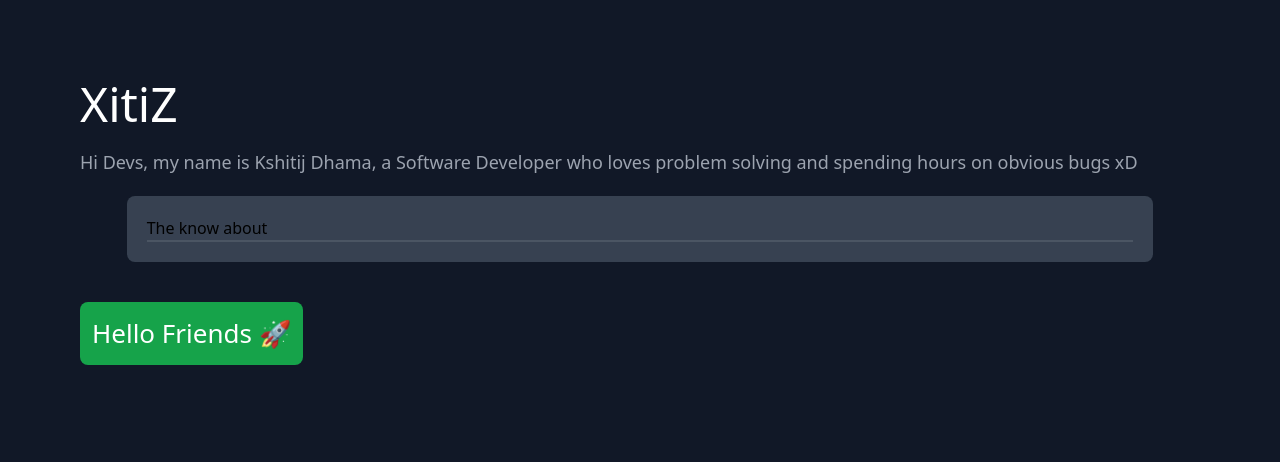
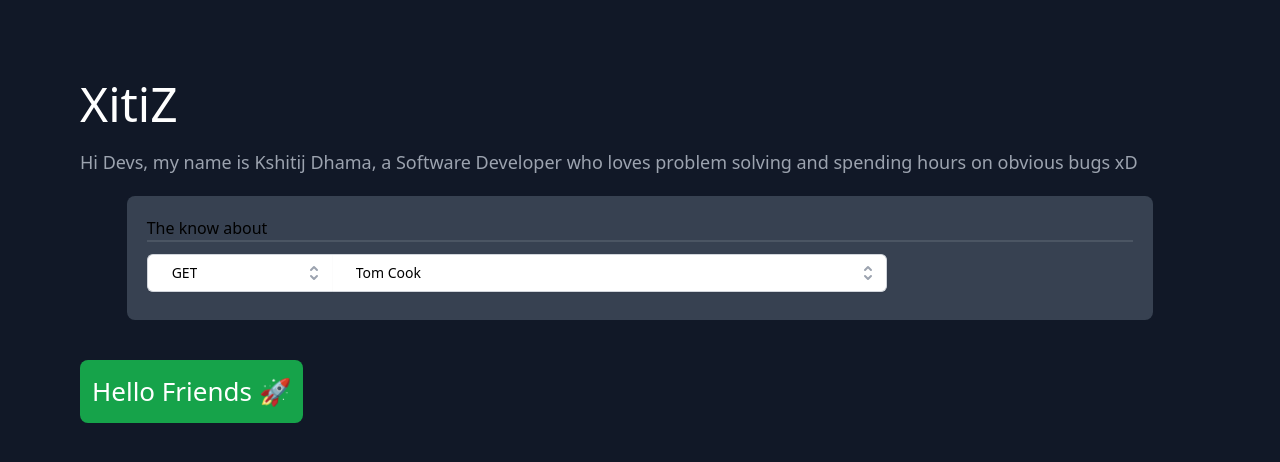
Before and after one commit to kaydee0502/kaydee0502.github.io, a React (Vite) app: page / in a window 1280 px wide. Shown: the top 462 px of the page. Built offline with nearby package versions, Linux system fonts and the light colour scheme.

Commit message:
added list boxs

```diff
--- a/package.json
+++ b/package.json
@@ -12,6 +12,7 @@
   },
   "dependencies": {
     "@headlessui/react": "^1.4.2",
+    "@heroicons/react": "^1.0.5",
     "@reduxjs/toolkit": "^1.7.1",
     "react": "^17.0.2",
     "react-dom": "^17.0.2",
--- /dev/null
+++ b/src/Endpoint.jsx
@@ -0,0 +1,146 @@
+/* This example requires Tailwind CSS v2.0+ */
+import { Fragment, useState } from "react";
+import { Listbox, Transition } from "@headlessui/react";
+import { CheckIcon, SelectorIcon } from "@heroicons/react/solid";
+
+const people = [
+  {
+    id: 1,
+    name: "Wade Cooper",
+    avatar:
+      "https://images.unsplash.com/photo-1491528323818-fdd1faba62cc?ixlib=rb-1.2.1&ixid=eyJhcHBfaWQiOjEyMDd9&auto=format&fit=facearea&facepad=2&w=256&h=256&q=80",
+  },
+  {
+    id: 2,
+    name: "Arlene Mccoy",
+    avatar:
+      "https://images.unsplash.com/photo-1550525811-e5869dd03032?ixlib=rb-1.2.1&auto=format&fit=facearea&facepad=2&w=256&h=256&q=80",
+  },
+  {
+    id: 3,
+    name: "Devon Webb",
+    avatar:
+      "https://images.unsplash.com/photo-1500648767791-00dcc994a43e?ixlib=rb-1.2.1&ixid=eyJhcHBfaWQiOjEyMDd9&auto=format&fit=facearea&facepad=2.25&w=256&h=256&q=80",
+  },
+  {
+    id: 4,
+    name: "Tom Cook",
+    avatar:
+      "https://images.unsplash.com/photo-1472099645785-5658abf4ff4e?ixlib=rb-1.2.1&ixid=eyJhcHBfaWQiOjEyMDd9&auto=format&fit=facearea&facepad=2&w=256&h=256&q=80",
+  },
+  {
+    id: 5,
+    name: "Tanya Fox",
+    avatar:
+      "https://images.unsplash.com/photo-1494790108377-be9c29b29330?ixlib=rb-1.2.1&ixid=eyJhcHBfaWQiOjEyMDd9&auto=format&fit=facearea&facepad=2&w=256&h=256&q=80",
+  },
+  {
+    id: 6,
+    name: "Hellen Schmidt",
+    avatar:
+      "https://images.unsplash.com/photo-1487412720507-e7ab37603c6f?ixlib=rb-1.2.1&ixid=eyJhcHBfaWQiOjEyMDd9&auto=format&fit=facearea&facepad=2&w=256&h=256&q=80",
+  },
+  {
+    id: 7,
+    name: "Caroline Schultz",
+    avatar:
+      "https://images.unsplash.com/photo-1568409938619-12e139227838?ixlib=rb-1.2.1&ixid=eyJhcHBfaWQiOjEyMDd9&auto=format&fit=facearea&facepad=2&w=256&h=256&q=80",
+  },
+  {
+    id: 8,
+    name: "Mason Heaney",
+    avatar:
+      "https://images.unsplash.com/photo-1531427186611-ecfd6d936c79?ixlib=rb-1.2.1&ixid=eyJhcHBfaWQiOjEyMDd9&auto=format&fit=facearea&facepad=2&w=256&h=256&q=80",
+  },
+  {
+    id: 9,
+    name: "Claudie Smitham",
+    avatar:
+      "https://images.unsplash.com/photo-1584486520270-19eca1efcce5?ixlib=rb-1.2.1&ixid=eyJhcHBfaWQiOjEyMDd9&auto=format&fit=facearea&facepad=2&w=256&h=256&q=80",
+  },
+  {
+    id: 10,
+    name: "Emil Schaefer",
+    avatar:
+      "https://images.unsplash.com/photo-1561505457-3bcad021f8ee?ixlib=rb-1.2.1&ixid=eyJhcHBfaWQiOjEyMDd9&auto=format&fit=facearea&facepad=2&w=256&h=256&q=80",
+  },
+];
+
+function classNames(...classes) {
+  return classes.filter(Boolean).join(" ");
+}
+
+export default function Endpoint() {
+  const [selected, setSelected] = useState(people[3]);
+
+  return (
+    <Listbox value={selected} onChange={setSelected}>
+      {({ open }) => (
+        <>
+          <div className="mt-1 relative py-2 w-3/4 inline-block">
+            <Listbox.Button className="relative w-full bg-white border border-gray-300 border-l-0 rounded-r-md shadow-sm pl-3 pr-10 py-2 text-left cursor-default focus:outline-none focus:ring-1 focus:ring-indigo-500 focus:border-indigo-500 sm:text-sm">
+              <span className="flex items-center">
+                <span className="ml-3 block truncate">{selected.name}</span>
+              </span>
+              <span className="ml-3 absolute inset-y-0 right-0 flex items-center pr-2 pointer-events-none">
+                <SelectorIcon
+                  className="h-5 w-5 text-gray-400"
+                  aria-hidden="true"
+                />
+              </span>
+            </Listbox.Button>
+
+            <Transition
+              show={open}
+              as={Fragment}
+              leave="transition ease-in duration-100"
+              leaveFrom="opacity-100"
+              leaveTo="opacity-0"
+            >
+              <Listbox.Options className="absolute z-10 mt-1 w-full bg-white shadow-lg max-h-56 rounded-md py-1 text-base ring-1 ring-black ring-opacity-5 overflow-auto focus:outline-none sm:text-sm">
+                {people.map((person) => (
+                  <Listbox.Option
+                    key={person.id}
+                    className={({ active }) =>
+                      classNames(
+                        active ? "text-white bg-indigo-600" : "text-gray-900",
+                        "cursor-default select-none relative py-2 pl-3 pr-9"
+                      )
+                    }
+                    value={person}
+                  >
+                    {({ selected, active }) => (
+                      <>
+                        <div className="flex items-center">
+                          <span
+                            className={classNames(
+                              selected ? "font-semibold" : "font-normal",
+                              "ml-3 block truncate"
+                            )}
+                          >
+                            {person.name}
+                          </span>
+                        </div>
+
+                        {selected ? (
+                          <span
+                            className={classNames(
+                              active ? "text-white" : "text-indigo-600",
+                              "absolute inset-y-0 right-0 flex items-center pr-4"
+                            )}
+                          >
+                            <CheckIcon className="h-5 w-5" aria-hidden="true" />
+                          </span>
+                        ) : null}
+                      </>
+                    )}
+                  </Listbox.Option>
+                ))}
+              </Listbox.Options>
+            </Transition>
+          </div>
+        </>
+      )}
+    </Listbox>
+  );
+}
--- a/src/Ground.jsx
+++ b/src/Ground.jsx
@@ -1,10 +1,16 @@
 import React from "react";
+import Verb from "./Verb";
+import Endpoint from "./Endpoint";
 
 const Ground = () => {
   return (
     <div className="p-5 bg-gray-700 rounded-lg">
       The know about
       <div className="h-0.5 w-full bg-gray-600"></div>
+      <div className="w-3/4">
+        <Verb></Verb>
+        <Endpoint></Endpoint>
+      </div>
     </div>
   );
 };
--- /dev/null
+++ b/src/Verb.jsx
@@ -0,0 +1,110 @@
+/* This example requires Tailwind CSS v2.0+ */
+import { Fragment, useState } from "react";
+import { Listbox, Transition } from "@headlessui/react";
+import { CheckIcon, SelectorIcon } from "@heroicons/react/solid";
+
+const people = [
+  {
+    id: 1,
+    name: "GET",
+    avatar:
+      "https://images.unsplash.com/photo-1491528323818-fdd1faba62cc?ixlib=rb-1.2.1&ixid=eyJhcHBfaWQiOjEyMDd9&auto=format&fit=facearea&facepad=2&w=256&h=256&q=80",
+  },
+  {
+    id: 2,
+    name: "POST",
+    avatar:
+      "https://images.unsplash.com/photo-1550525811-e5869dd03032?ixlib=rb-1.2.1&auto=format&fit=facearea&facepad=2&w=256&h=256&q=80",
+  },
+  {
+    id: 3,
+    name: "PUT",
+    avatar:
+      "https://images.unsplash.com/photo-1500648767791-00dcc994a43e?ixlib=rb-1.2.1&ixid=eyJhcHBfaWQiOjEyMDd9&auto=format&fit=facearea&facepad=2.25&w=256&h=256&q=80",
+  },
+  {
+    id: 4,
+    name: "DELETE",
+    avatar:
+      "https://images.unsplash.com/photo-1472099645785-5658abf4ff4e?ixlib=rb-1.2.1&ixid=eyJhcHBfaWQiOjEyMDd9&auto=format&fit=facearea&facepad=2&w=256&h=256&q=80",
+  },
+];
+
+function classNames(...classes) {
+  return classes.filter(Boolean).join(" ");
+}
+
+export default function Verb() {
+  const [selected, setSelected] = useState(people[0]);
+
+  return (
+    <Listbox value={selected} onChange={setSelected}>
+      {({ open }) => (
+        <>
+          <div className="mt-1 relative py-2 w-1/4 inline-block z-10">
+            <Listbox.Button className="relative w-full bg-white border border-gray-300 border-r-0 rounded-l-md shadow-sm pl-3 pr-10 py-2 text-left cursor-default focus:outline-none focus:ring-1 focus:ring-indigo-500 focus:border-indigo-500 sm:text-sm">
+              <span className="flex items-center">
+                <span className="ml-3 block truncate">{selected.name}</span>
+              </span>
+              <span className="ml-3 absolute inset-y-0 right-0 flex items-center pr-2 pointer-events-none">
+                <SelectorIcon
+                  className="h-5 w-5 text-gray-400"
+                  aria-hidden="true"
+                />
+              </span>
+            </Listbox.Button>
+
+            <Transition
+              show={open}
+              as={Fragment}
+              leave="transition ease-in duration-100"
+              leaveFrom="opacity-100"
+              leaveTo="opacity-0"
+            >
+              <Listbox.Options className="absolute z-10 mt-1 w-full bg-white shadow-lg max-h-56 rounded-md py-1 text-base ring-1 ring-black ring-opacity-5 overflow-auto focus:outline-none sm:text-sm">
+                {people.map((person) => (
+                  <Listbox.Option
+                    key={person.id}
+                    className={({ active }) =>
+                      classNames(
+                        active ? "text-white bg-indigo-600" : "text-gray-900",
+                        "cursor-default select-none relative py-2 pl-3 pr-9"
+                      )
+                    }
+                    value={person}
+                  >
+                    {({ selected, active }) => (
+                      <>
+                        <div className="flex items-center">
+                          <span
+                            className={classNames(
+                              selected ? "font-semibold" : "font-normal",
+                              "ml-3 block truncate"
+                            )}
+                          >
+                            {person.name}
+                          </span>
+                        </div>
+
+                        {selected ? (
+                          <span
+                            className={classNames(
+                              active ? "text-white" : "text-indigo-600",
+                              "absolute inset-y-0 right-0 flex items-center pr-4"
+                            )}
+                          >
+                            <CheckIcon className="h-5 w-5" aria-hidden="true" />
+                          </span>
+                        ) : null}
+                      </>
+                    )}
+                  </Listbox.Option>
+                ))}
+              </Listbox.Options>
+            </Transition>
+          </div>
+        </>
+      )}
+    </Listbox>
+  );
+}
```
Also changed, not shown: 1 other file (tests, documents, lock files or other folders).
